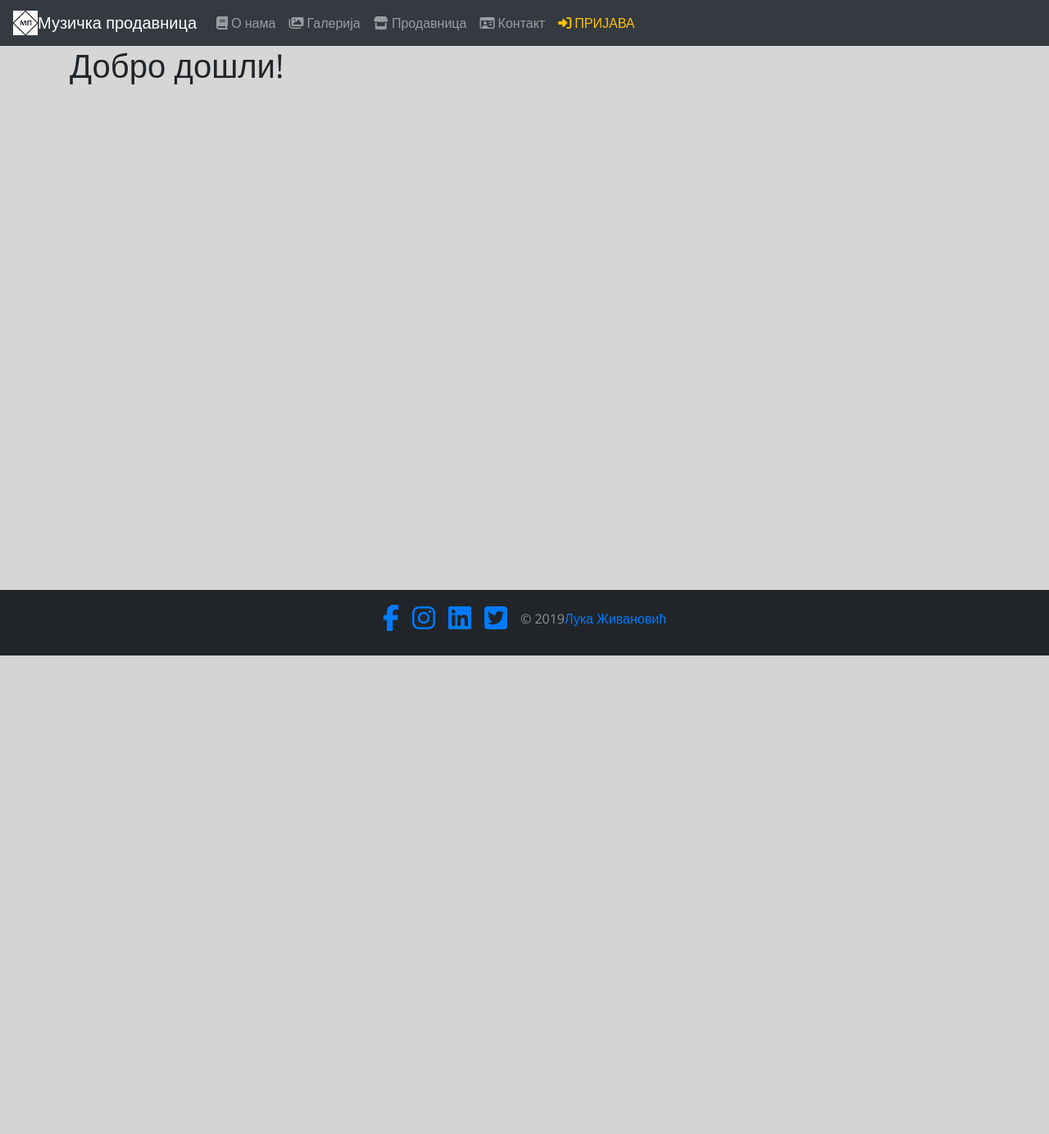
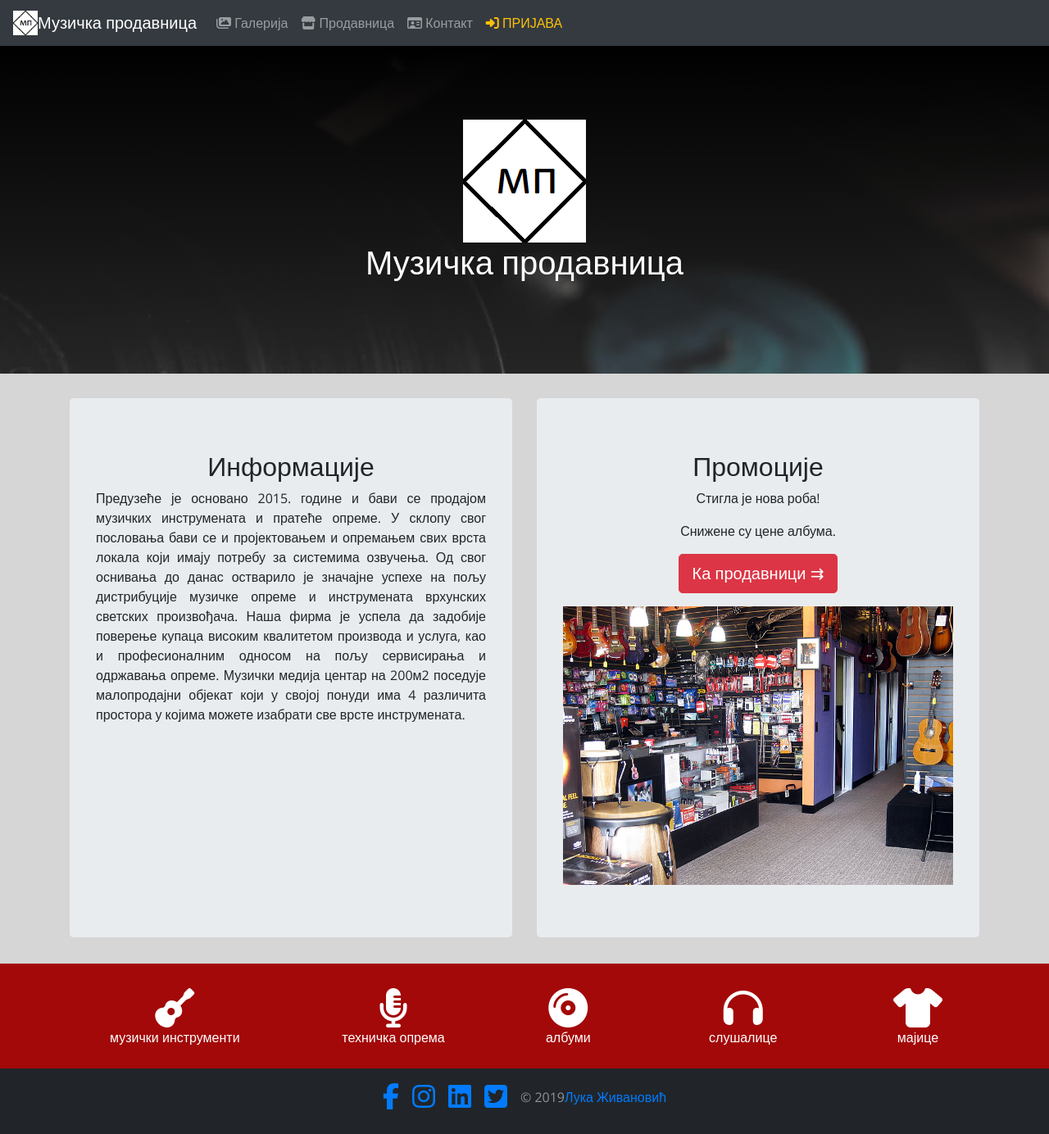
Before and after one commit to lukazivanovic/lz_projekat_php, a PHP site: page / in a window 1280 px wide. Shown: the whole page at 82% size. Before the commit the page ends 800 px from the top, so only its background shows below. Run offline with PHP 8.4, Linux system fonts and the light colour scheme; some libraries are stand-ins or nearby versions.

Commit message:
pocetna strana

```diff
--- a/css/style.css
+++ b/css/style.css
@@ -14,6 +14,88 @@ body{
 .main,
 #prodavnica{
     padding-bottom: 120px;
+}
+
+/****************POCETNA STRANA****************/
+#cover {
+    background-color: #666;
+    background-image: linear-gradient(rgba(0, 0, 0, 1), rgba(0, 0, 0, 0.2)), url("../admin/img/cover.jpg");
+    background-attachment: scroll, scroll, fixed;
+    background-position: top left, top, center center;
+    background-repeat: repeat, no-repeat, no-repeat;
+    background-size: auto, auto, cover;
+    color: #fff;
+    height: 400px;
+    text-align: center;
+}
+
+#banner {
+    color: #fff;
+    height: 100px;
+    width: 400px;
+    position: relative;
+    top: 35%;
+    left: 50%;
+    transform: translate(-50%, -50%);
+}
+
+#banner h1 {
+    margin-bottom: 15px;
+}
+
+#banner p {
+    margin-bottom: 40px;
+}
+
+#content {
+    padding-top: 30px;
+}
+
+/****************INFORMACIJE I PROMOCIJE****************/
+.row.equal-cols {
+    display: -webkit-flex;
+    display: -ms-flexbox;
+    display: flex;
+    -webkit-flex-wrap: wrap;
+    -ms-flex-wrap: wrap;
+    flex-wrap: wrap;
+}
+
+.row.equal-cols:before,
+.row.equal-cols:after {
+    display: block;
+}
+
+.row.equal-cols>[class*='col-'] {
+    display: -webkit-flex;
+    display: -ms-flexbox;
+    display: flex;
+    -webkit-flex-direction: column;
+    -ms-flex-direction: column;
+    flex-direction: column;
+}
+
+.row.equal-cols>[class*='col-']>* {
+    -webkit-flex: 1 1 auto;
+    -ms-flex: 1 1 auto;
+    flex: 1 1 auto;
+}
+
+#onamaSlika {
+    width: 100%;
+    height: auto;
+}
+
+/****************CRVENA TRAKA****************/
+#brojevi {
+    background-color: rgb(163, 9, 9);
+    margin-bottom: -40px;
+}
+
+#brojevi div {
+    padding-top: 15px;
+    padding-bottom: 5px;
+    color: #fff;
 }
 
 /****************KONTAKT****************/
--- a/header.php
+++ b/header.php
@@ -24,9 +24,6 @@ session_start();
         </button>
         <div class="collapse navbar-collapse" id="navbarText">
             <ul class="navbar-nav mr-auto">
-                <li class="nav-item">
-                    <a class="nav-link" href="onama.php"><i class="fas fa-book"></i> О нама</a>
-                </li>
                 <li class="nav-item">
                     <a class="nav-link" href="galerija.php"><i class="fas fa-images"></i> Галерија</a>
                 </li>
--- a/index.php
+++ b/index.php
@@ -2,9 +2,63 @@
 include "header.php";
 ?>
 
-<div class="main">
-    <div class="container">
-        <h1>Добро дошли!</h1>
+    <!--velika slika na pocetnoj strani-->
+    <div id="cover">
+        <div id="banner">
+            <img src="admin/img/logo.png" alt="Музичка продавница">
+            <h1>Музичка продавница</h1>
+        </div>
+    </div>
+
+    <div class="main">
+        <div class="container">
+            <div id="content">
+                <!--informacije i promocije-->
+                <div class="row equal-cols text-center">
+                    <div class="col-md-6">
+                        <div class="jumbotron">
+                            <h2>Информације</h2>
+                            <p class="text-justify">
+                                Предузеће је основано 2015. године и бави се продајом музичких инструмената и пратеће опреме. У склопу свог пословања бави се и пројектовањем и опремањем свих врста локала који имају потребу за системима озвучења. Од свог оснивања до данас остварило је значајне успехе на пољу дистрибуције музичке опреме и инструмената врхунских светских произвођача. Наша фирма је успела да задобије поверење купаца високим квалитетом производа и услуга, као и професионалним односом на пољу сервисирања и одржавања опреме. Музички медија центар на 200м2 поседује малопродајни објекат који у својој понуди има 4 различита простора у којима можете изабрати све врсте инструмената.
+                            </p>
+                        </div>
+                    </div>
+                    <div class="col-md-6">
+                        <div class="jumbotron">
+                            <h2>Промоције</h2>
+                            <p>Стигла је нова роба!</p>
+                            <p>Снижене су цене албума.</p>
+                            <p><a class="btn btn-danger btn-lg" href="prodavnica.php" role="button">Ка продавници &#8649;</a></p>
+                            <img class="img-responsive" src="admin/img/photoStore.jpg" id="onamaSlika" alt="алати на зиду и радни сто">
+                        </div>
+                    </div>
+                </div>
+            </div>
+        </div>
+    <!--crvena traka-->
+    <div class="container-fluid text-center" id="brojevi">
+        <div class="row d-flex justify-content-center">
+            <div class="col-6 col-sm-4 col-md-3">
+                <i class="fas fa-guitar fa-3x"></i>
+                <p>музички инструменти</p>
+            </div>
+            <div class="col-6 col-sm-4 col-md-2">
+                <i class="fas fa-microphone-alt fa-3x"></i>
+                <p>техничка опрема</p>
+            </div>
+            <div class="col-6 col-sm-4 col-md-2">
+                <i class="fas fa-compact-disc fa-3x"></i>
+                <p>албуми</p>
+            </div>
+            <div class="col-6 col-sm-4 col-md-2">
+                <i class="fas fa-headphones fa-3x"></i>
+                <p>слушалице</p>
+            </div>
+            <div class="col-6 col-sm-4 col-md-2">
+                <i class="fas fa-tshirt fa-3x"></i>
+                <p>мајице</p>
+            </div>
+        </div>
     </div>
 </div>
 
```
Also changed, not shown: onama.php (deleted, +0 -13 lines), admin/img/cover.jpg (added), admin/img/photoStore.jpg (added).
